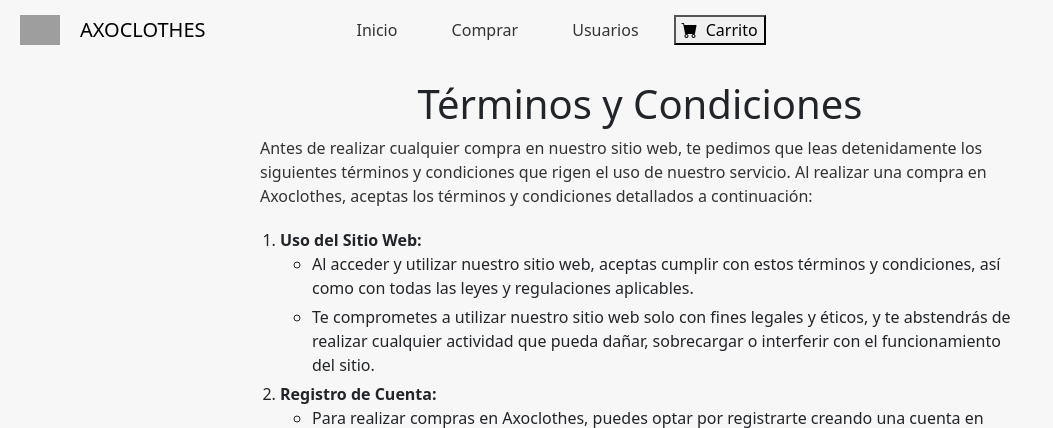
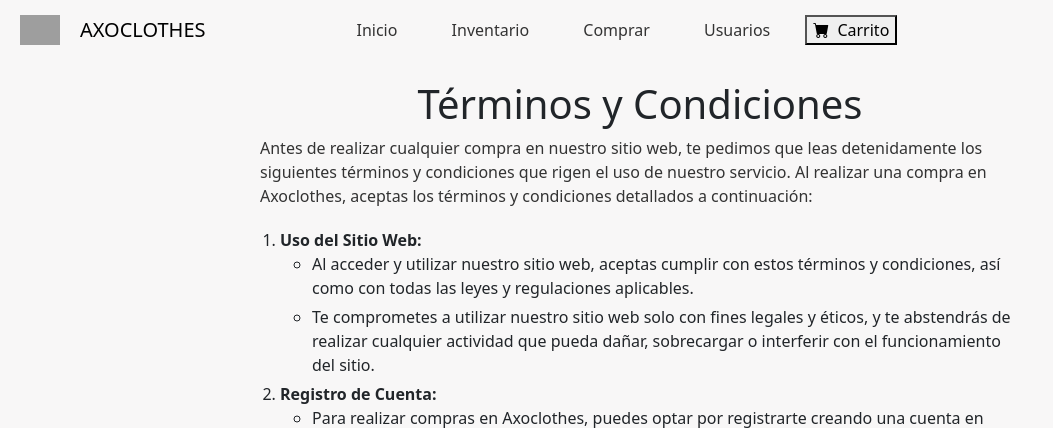
Before and after one commit to Defensor14/Axoclothes, a PHP site: page /terms.html in a window 1280 px wide. Shown: the top 428 px of the page, without its empty margins (0-1053 px from the left). Run offline with PHP 8.4, Linux system fonts and the light colour scheme; grey boxes are pictures that could not be loaded.

Commit message:
inventario
ya agregue el inventario en el nav

```diff
--- a/home/AboutUs.html
+++ b/home/AboutUs.html
@@ -112,6 +112,8 @@
                 <div class="collapse navbar-collapse" id="navbarSupportedContent">
                     <ul class="navbar-nav me-auto mb-2 mb-lg-0 ms-lg-4">
                         <li class="nav-item"><a class="nav-link active" aria-current="page" href="index.html">Inicio</a></li>
+                        <li><a href="inventario.php">Inventario</a></li>
+
                         <li class="nav-item dropdown">
                             <a class="nav-link dropdown-toggle" id="navbarDropdown" href="#" role="button" data-bs-toggle="dropdown" aria-expanded="false">Comprar</a>
                             <ul class="dropdown-menu" aria-labelledby="navbarDropdown">
--- a/home/AllProducts.php
+++ b/home/AllProducts.php
@@ -53,6 +53,8 @@ $id = isset($_GET['id']) ? $_GET['id'] : '';
 
             <ul class="menu">
                 <li><a href="index.php">Inicio</a></li>
+                <li><a href="inventario.php">Inventario</a></li>
+
                 <li class="dropdown">
                     <a href="AllProducts.php"class="dropbtn">Comprar</a>
                     <div class="dropdown-content">
--- a/home/Login.php
+++ b/home/Login.php
@@ -68,6 +68,7 @@ if ($_SERVER["REQUEST_METHOD"] == "POST" && isset($_POST['login'])) {
 
             <ul class="menu">
                 <li><a href="index.php">Inicio</a></li>
+                <li><a href="inventario.php">Inventario</a></li>
                 <li class="dropdown">
                     <a href="AllProducts.php"class="dropbtn">Comprar</a>
                     <div class="dropdown-content">
--- a/home/SignUp.php
+++ b/home/SignUp.php
@@ -47,6 +47,8 @@ $resultado = $sql->fetchAll(PDO::FETCH_ASSOC);
 
             <ul class="menu">
                 <li><a href="index.php">Inicio</a></li>
+                <li><a href="inventario.php">Inventario</a></li>
+
                 <li class="dropdown">
                     <a href="AllProducts.php"class="dropbtn">Comprar</a>
                     <div class="dropdown-content">
--- a/home/chekout.php
+++ b/home/chekout.php
@@ -58,6 +58,8 @@ $productos = isset($_SESSION['carrito']['productos']) ? $_SESSION['carrito']['pr
 
             <ul class="menu">
                 <li><a href="index.php">Inicio</a></li>
+                <li><a href="inventario.php">Inventario</a></li>
+
                 <li class="dropdown">
                     <a href="AllProducts.php"class="dropbtn">Comprar</a>
                     <div class="dropdown-content">
--- a/home/detalles.php
+++ b/home/detalles.php
@@ -90,6 +90,7 @@ if($id == '' || $token == ''){
 
             <ul class="menu">
                 <li><a href="index.php">Inicio</a></li>
+                <li><a href="inventario.php">Inventario</a></li>
                 <li class="dropdown">
                     <a href="AllProducts.php"class="dropbtn">Comprar</a>
                     <div class="dropdown-content">
--- a/home/editar.php
+++ b/home/editar.php
@@ -69,6 +69,8 @@ $conn->close();
 
             <ul class="menu">
                 <li><a href="index.php">Inicio</a></li>
+                <li><a href="inventario.php">Inventario</a></li>
+
                 <li class="dropdown">
                     <a href="AllProducts.php"class="dropbtn">Comprar</a>
                     <div class="dropdown-content">
--- a/home/index.php
+++ b/home/index.php
@@ -31,6 +31,8 @@
 
             <ul class="menu">
                 <li><a href="index.php">Inicio</a></li>
+                <li><a href="inventario.php">Inventario</a></li>
+
                 <li class="dropdown">
                     <a href="AllProducts.php"class="dropbtn">Comprar</a>
                     <div class="dropdown-content">
--- a/home/inventario.php
+++ b/home/inventario.php
@@ -135,6 +135,8 @@ if ($_SERVER["REQUEST_METHOD"] == "POST" && isset($_POST['eliminar'])) {
 
             <ul class="menu">
                 <li><a href="index.php">Inicio</a></li>
+                <li><a href="inventario.php">Inventario</a></li>
+
                 <li class="dropdown">
                     <a href="AllProducts.php"class="dropbtn">Comprar</a>
                     <div class="dropdown-content">
--- a/home/pago.php
+++ b/home/pago.php
@@ -64,6 +64,8 @@ if ($productos != null) {
 
         <ul class="menu">
             <li><a href="index.html">Inicio</a></li>
+            <li><a href="inventario.php">Inventario</a></li>
+
 
             <li class="dropdown">
                 <a href="#" class="dropbtn">Comprar</a>
--- a/home/policy.html
+++ b/home/policy.html
@@ -31,6 +31,8 @@
 
             <ul class="menu">
                 <li><a href="index.php">Inicio</a></li>
+                <li><a href="inventario.php">Inventario</a></li>
+
                 <li class="dropdown">
                     <a href="AllProducts.php"class="dropbtn">Comprar</a>
                     <div class="dropdown-content">
--- a/home/terms.html
+++ b/home/terms.html
@@ -31,6 +31,8 @@
 
             <ul class="menu">
                 <li><a href="index.php">Inicio</a></li>
+                <li><a href="inventario.php">Inventario</a></li>
+
                 <li class="dropdown">
                     <a href="AllProducts.php"class="dropbtn">Comprar</a>
                     <div class="dropdown-content">
```
